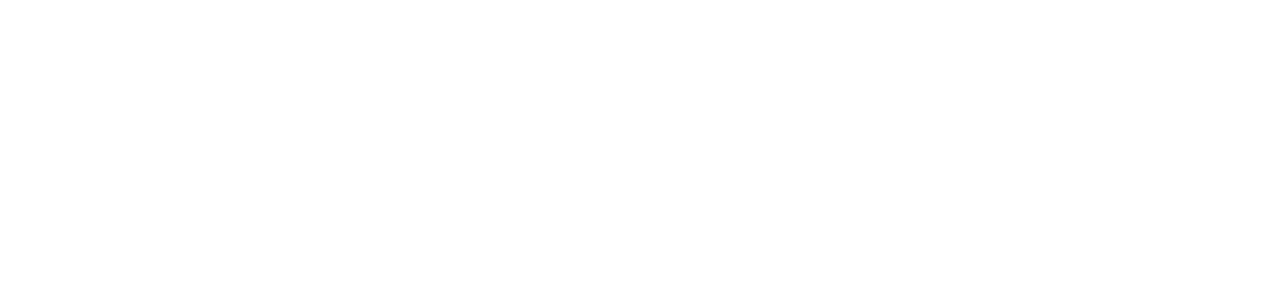
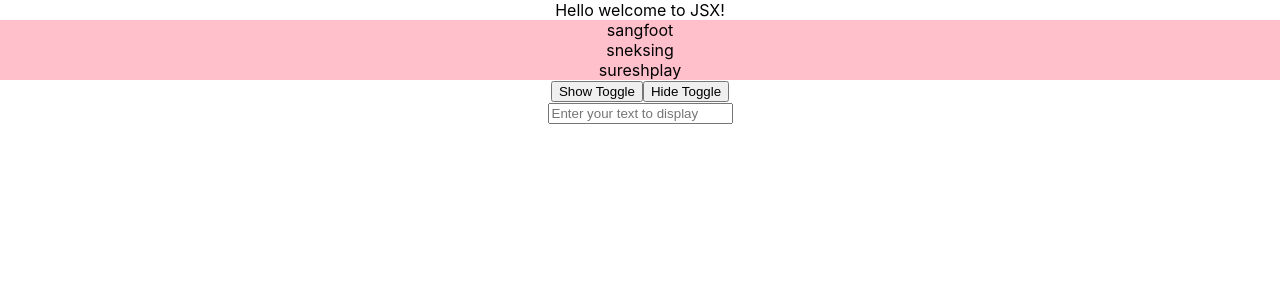
Before and after one commit to sangeetha2521/React-challenges, a React (Create React App) app in the folder react-basics/: page / in a window 1280 px wide. Shown: the top 300 px of the page. Built offline with nearby package versions, Linux system fonts and the light colour scheme.

Commit message:
4 problem statements are completed

```diff
--- a/react-basics/src/App.css
+++ b/react-basics/src/App.css
@@ -28,10 +28,20 @@
   color: #61dafb;
 }
 
+.User {
+  background: pink;
+  color: black;
+}
+
+.Text {
+  color: #282c34,
+}
+
 @keyframes App-logo-spin {
   from {
     transform: rotate(0deg);
   }
+
   to {
     transform: rotate(360deg);
   }
--- a/react-basics/src/App.js
+++ b/react-basics/src/App.js
@@ -1,8 +1,16 @@
 import './App.css';
+import Jsx from "./components/jsx";
+import Users from './components/Array';
+import HideContent from './components/Hidecontent';
+import TwowayBinding from './components/TwoWayBinding';
 
 function App() {
   return (
     <div className="App">
+      <Jsx />
+      <Users />
+      <HideContent />
+     <TwowayBinding/>
     </div>
   );
 }
--- /dev/null
+++ b/react-basics/src/components/Array/index.js
@@ -0,0 +1,22 @@
+// Display array of users to browser
+
+import React from "react";
+import "../../App.css";
+
+
+const user = [
+    { name: "sang", hobby: "foot" },
+    { name: "snek", hobby: "sing" },
+    { name: "suresh", hobby: "play" },
+
+]
+
+const Users = () => {
+    const userDetails = user.map((user) => <div className="User">{user.name}{user.hobby}</div>)
+    return (
+        <>
+            {userDetails}
+        </>
+    )
+}
+export default Users;
--- /dev/null
+++ b/react-basics/src/components/Hidecontent/index.js
@@ -0,0 +1,21 @@
+
+// Challenge: Make the button functional
+// A click on button should toggle (show/hide) the string `Toggle Challenge` each time it is pressed
+
+import React, { useState } from "react";
+
+const HideContent = () => {
+    const [toggle, setToggle] = useState()
+
+    return (
+        <>
+            <button onClick={() => setToggle(true)}>Show Toggle</button>
+            <button onClick={() => setToggle(false)}>Hide Toggle</button>
+            {toggle && <h2>
+                Hey! my dear friends.
+            </h2>
+            }
+        </>
+    )
+}
+export default HideContent;
--- /dev/null
+++ b/react-basics/src/components/TwoWayBinding/index.js
@@ -0,0 +1,20 @@
+// Challenge: User should be able to type in any characters on input and those character should show in the browser.
+
+import React, { useState } from "react";
+import "../../App.css";
+
+const TwowayBinding = () => {
+    const [text, seText] = useState("");
+
+    return (
+        <div>
+            <input type="text" placeholder="Enter your text to display" onChange={(e) => seText(e.target.value)} value={text}>
+            </input>
+            <p className="Text">
+                <b>{text}</b>
+
+            </p>
+        </div>
+    )
+}
+export default TwowayBinding;
--- a/react-basics/src/components/jsx/index.js
+++ b/react-basics/src/components/jsx/index.js
@@ -1,10 +1,12 @@
+//Display jsx elements
+
 import React from "react";
 
-const jsx = () => {
+const Jsx = () => {
     return (
         <div>
             Hello welcome to JSX!
         </div>)
 
 }
-export default jsx;
+export default Jsx;
--- a/react-basics/src/index.js
+++ b/react-basics/src/index.js
@@ -3,12 +3,12 @@ import ReactDOM from 'react-dom/client';
 import './index.css';
 import App from './App';
 import reportWebVitals from './reportWebVitals';
-import jsx from "components/jsx";
+
 
 const root = ReactDOM.createRoot(document.getElementById('root'));
 root.render(
   <React.StrictMode>
-    <jsx/>
+
     <App />
   </React.StrictMode>
 );
```
